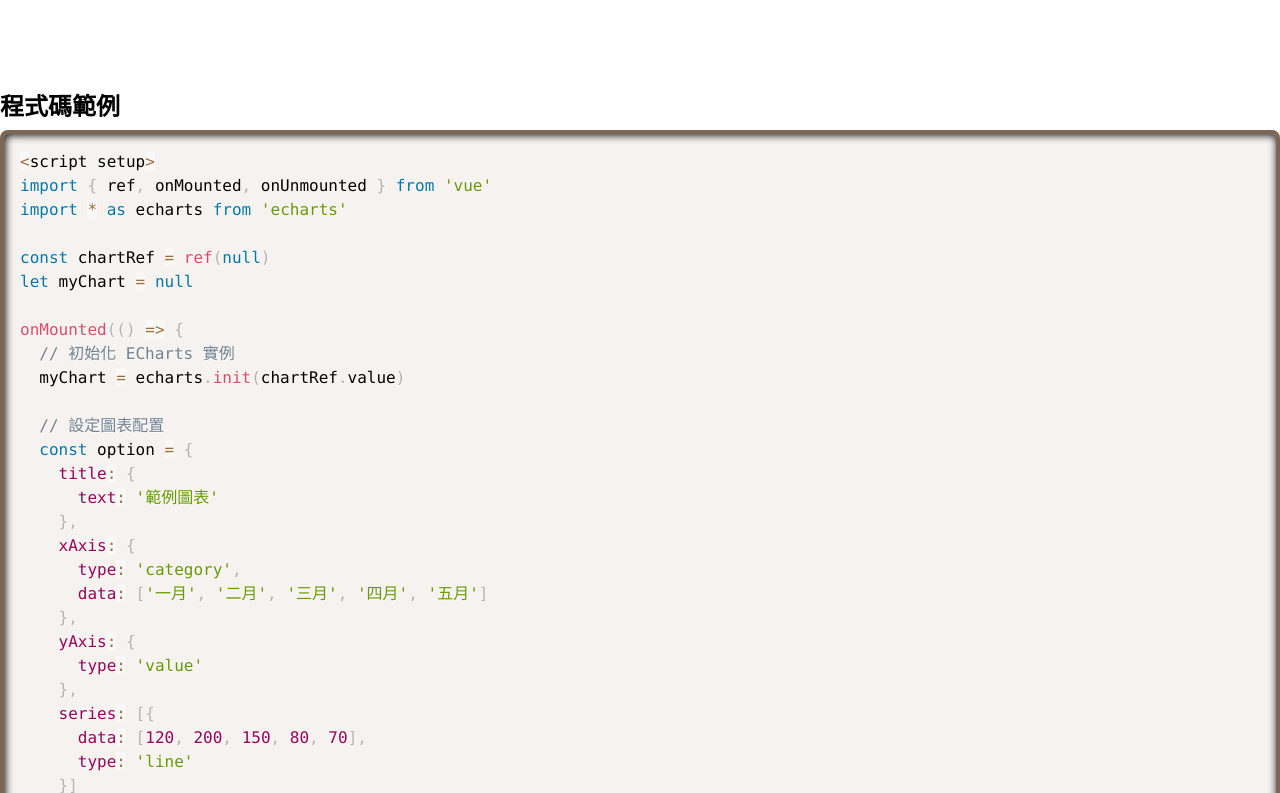
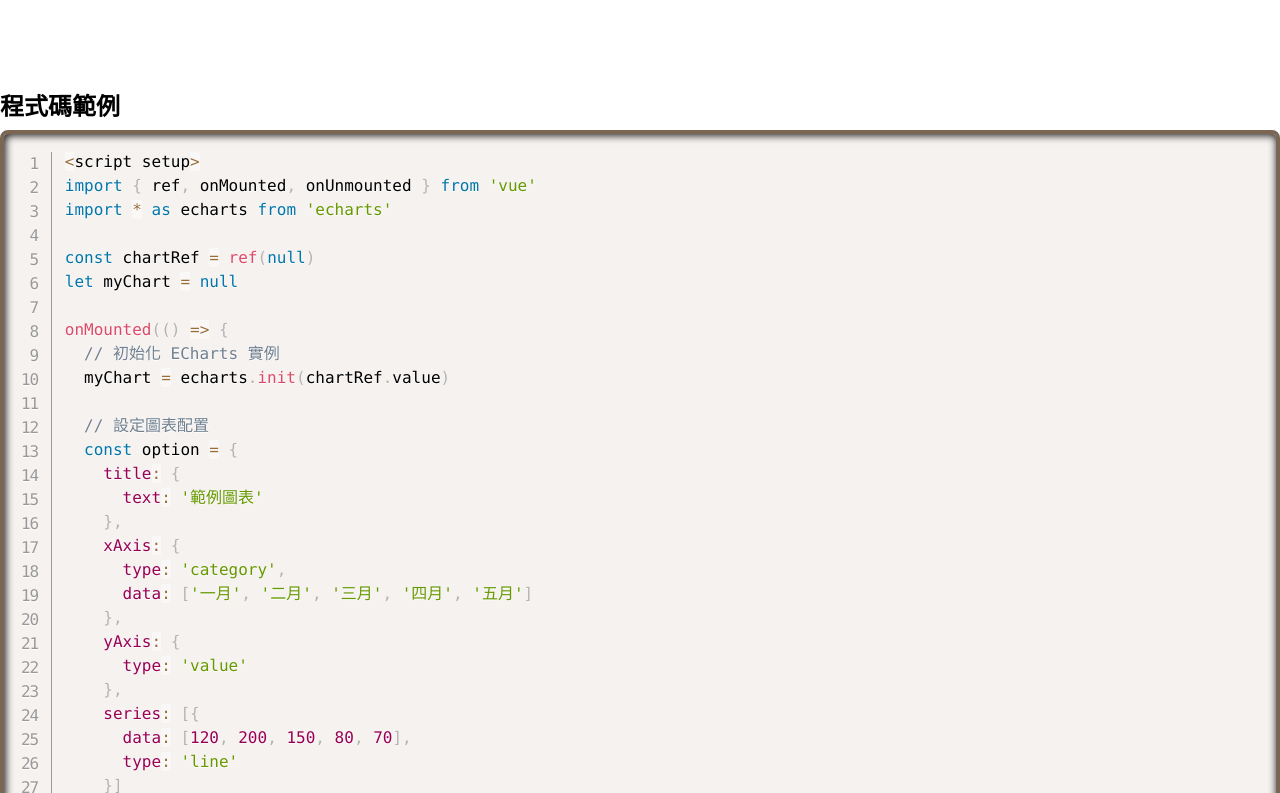
Before and after one commit to danny-sbr/library-explain, a Vue app: page /echart in a window 1280 px wide. Shown: the part 527-1320 px from the top of the page. Built offline with nearby package versions, Linux system fonts and the light colour scheme.

Commit message:
feat: 強化 CodeBlock 元件，新增行號支援
- 在 CodeBlock.vue 元件中加入行號的 CSS 樣式，以提升程式碼可讀性
- 移除程式碼區塊外不必要的 div 包裝層，簡化模板結構

```diff
--- a/src/components/CodeBlock.vue
+++ b/src/components/CodeBlock.vue
@@ -3,6 +3,7 @@ import { onMounted } from 'vue'
 import Prism from 'prismjs'
 import 'prismjs/themes/prism.css'
 import 'prismjs/plugins/line-numbers/prism-line-numbers.js'
+import 'prismjs/plugins/line-numbers/prism-line-numbers.css'
 
 onMounted(() => {
   window.Prism = window.Prism || {}
@@ -12,9 +13,7 @@ onMounted(() => {
 </script>
 
 <template>
-  <div>
-    <pre><code class="language-javascript line-numbers"><slot /></code></pre>
-  </div>
+  <pre><code class="language-javascript line-numbers"><slot /></code></pre>
 </template>
 
 <style scoped></style>
```
